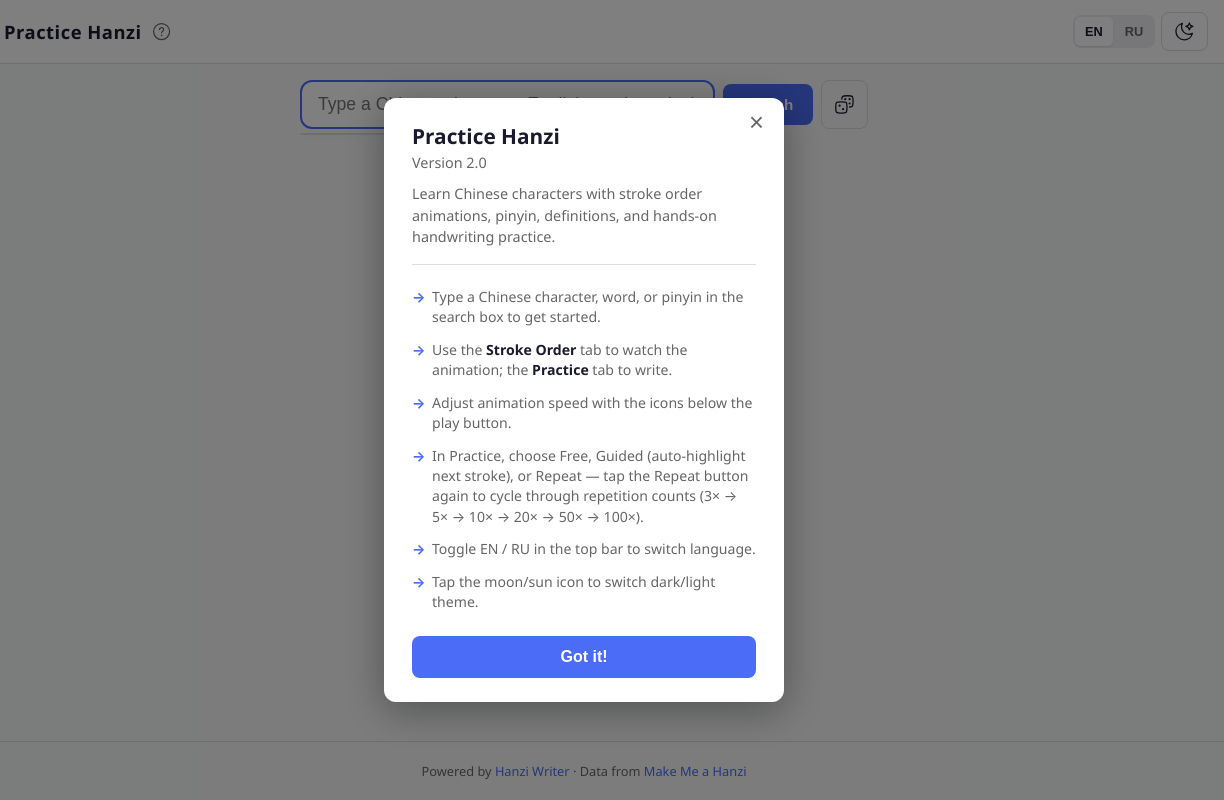
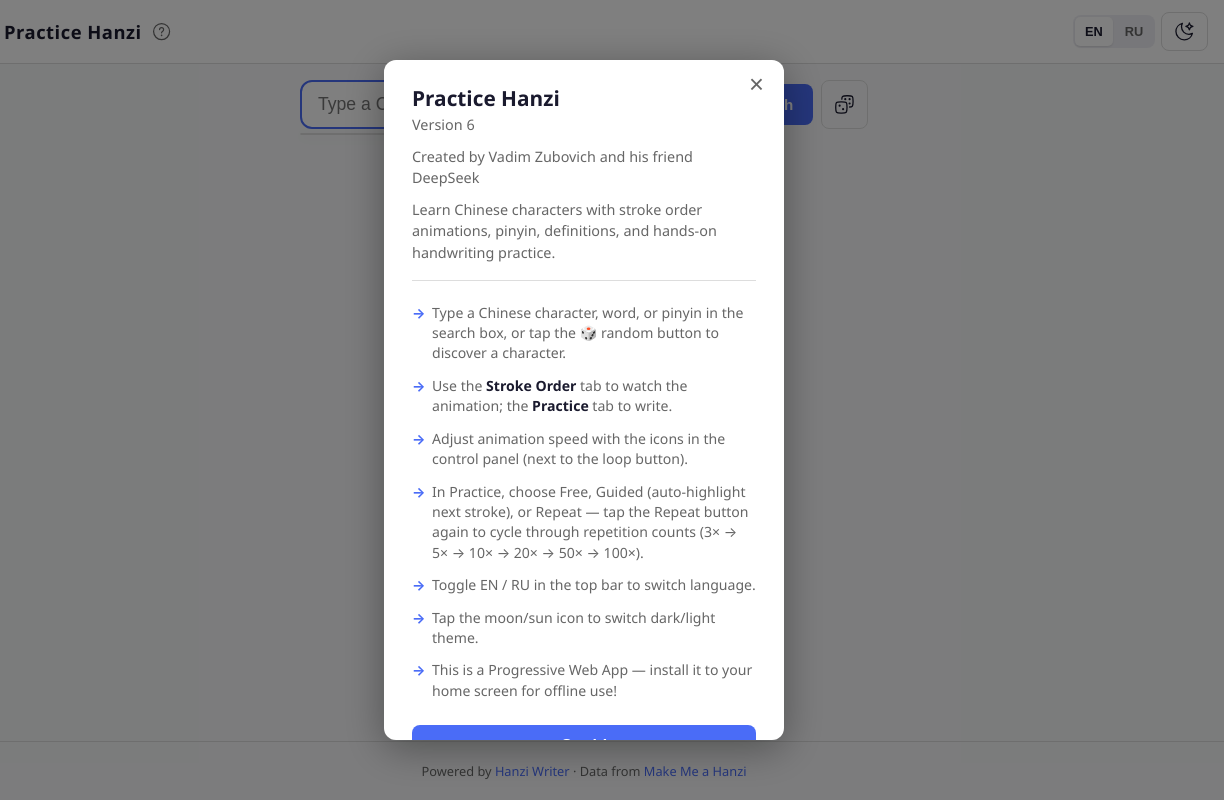
Before and after one commit to Fulcrum81/hanzi-studio, a plain HTML site: page index.html in a window 1280 px wide. Shown: the full height of the page, 56-1280 px from the left. Drawn offline with Linux system fonts and the light colour scheme.

Commit message:
fix: dynamic version from APP_VERSION constant
Removed hardcoded version from i18n keys

Version label in About reads from APP_VERSION = 6 defined in index.html

Bump APP_VERSION in index.html when bumping SW cache to keep them in sync

```diff
--- a/app.css
+++ b/app.css
@@ -776,6 +776,12 @@ body {
 .about-version {
   font-size: 0.8rem;
   color: var(--text-muted);
+  margin: 0 0 2px 0;
+}
+
+.about-credit {
+  font-size: 0.8rem;
+  color: var(--text-muted);
   margin: 0 0 12px 0;
 }
 
--- a/app.js
+++ b/app.js
@@ -69,6 +69,7 @@
   const aboutOverlay   = $('#aboutOverlay');
   const aboutCloseBtn  = $('#aboutCloseBtn');
   const aboutDismissBtn= $('#aboutDismissBtn');
+  const aboutVersion   = $('#aboutVersion');
 
   // ---- Init ----
   function init() {
@@ -662,6 +663,8 @@
 
   // ---- About / Help overlay ----
   function showAboutOverlay() {
+    // Set version from the global constant (defined in index.html)
+    aboutVersion.textContent = typeof APP_VERSION !== 'undefined' ? APP_VERSION : '?';
     // Apply translations inside the overlay since it may not have been visible at init
     applyTranslations();
     aboutOverlay.classList.remove('hidden');
--- a/i18n.js
+++ b/i18n.js
@@ -56,14 +56,16 @@ const LOCALES = {
     'lang.en':                  'EN',
     'lang.ru':                  'RU',
     'about.title':              'Practice Hanzi',
-    'about.version':            'Version 2.0',
+    'about.version':            'Version',
+    'about.credit':             'Created by Vadim Zubovich and his friend DeepSeek',
     'about.desc':               'Learn Chinese characters with stroke order animations, pinyin, definitions, and hands-on handwriting practice.',
-    'about.tip_search':         'Type a Chinese character, word, or pinyin in the search box to get started.',
+    'about.tip_search':         'Type a Chinese character, word, or pinyin in the search box, or tap the 🎲 random button to discover a character.',
     'about.tip_tabs':           'Use the <strong>Stroke Order</strong> tab to watch the animation; the <strong>Practice</strong> tab to write.',
-    'about.tip_speed':          'Adjust animation speed with the icons below the play button.',
+    'about.tip_speed':          'Adjust animation speed with the icons in the control panel (next to the loop button).',
     'about.tip_modes':          'In Practice, choose Free, Guided (auto-highlight next stroke), or Repeat — tap the Repeat button again to cycle through repetition counts (3× → 5× → 10× → 20× → 50× → 100×).',
     'about.tip_lang':           'Toggle EN / RU in the top bar to switch language.',
     'about.tip_theme':          'Tap the moon/sun icon to switch dark/light theme.',
+    'about.tip_pwa':            'This is a Progressive Web App — install it to your home screen for offline use!',
     'about.got_it':             'Got it!',
   },
 
@@ -118,14 +120,16 @@ const LOCALES = {
     'lang.en':                  'EN',
     'lang.ru':                  'RU',
     'about.title':              'Practice Hanzi',
-    'about.version':            '\u0412\u0435\u0440\u0441\u0438\u044f 2.0',
+    'about.version':            '\u0412\u0435\u0440\u0441\u0438\u044f',
+    'about.credit':             '\u0421\u043e\u0437\u0434\u0430\u043b \u0412\u0430\u0434\u0438\u043c \u0417\u0443\u0431\u043e\u0432\u0438\u0447 \u0438 \u0435\u0433\u043e \u0434\u0440\u0443\u0433 DeepSeek',
     'about.desc':               '\u0418\u0437\u0443\u0447\u0430\u0439\u0442\u0435 \u043a\u0438\u0442\u0430\u0439\u0441\u043a\u0438\u0435 \u0438\u0435\u0440\u043e\u0433\u043b\u0438\u0444\u044b \u0441 \u0430\u043d\u0438\u043c\u0430\u0446\u0438\u0435\u0439 \u043f\u043e\u0440\u044f\u0434\u043a\u0430 \u0447\u0435\u0440\u0442, \u043f\u0438\u043d\u044c\u0438\u043d\u0435\u043c, \u0437\u043d\u0430\u0447\u0435\u043d\u0438\u044f\u043c\u0438 \u0438 \u043f\u0440\u0430\u043a\u0442\u0438\u043a\u043e\u0439 \u043d\u0430\u043f\u0438\u0441\u0430\u043d\u0438\u044f.',
-    'about.tip_search':         '\u0412\u0432\u0435\u0434\u0438\u0442\u0435 \u0438\u0435\u0440\u043e\u0433\u043b\u0438\u0444, \u0441\u043b\u043e\u0432\u043e \u0438\u043b\u0438 \u043f\u0438\u043d\u044c\u0438\u043d\u044c \u0432 \u043f\u043e\u0438\u0441\u043a\u043e\u0432\u0443\u044e \u0441\u0442\u0440\u043e\u043a\u0443.',
-    'about.tip_tabs':           '\u0418\u0441\u043f\u043e\u043b\u044c\u0437\u0443\u0439\u0442\u0435 \u0432\u043a\u043b\u0430\u0434\u043a\u0443 <strong>\u041f\u043e\u0440\u044f\u0434\u043e\u043a \u0447\u0435\u0440\u0442</strong> \u0434\u043b\u044f \u0430\u043d\u0438\u043c\u0430\u0446\u0438\u0438, \u0430 <strong>\u041f\u0440\u0430\u043a\u0442\u0438\u043a\u0430</strong> \u0434\u043b\u044f \u043d\u0430\u043f\u0438\u0441\u0430\u043d\u0438\u044f.',
-    'about.tip_speed':          '\u0418\u0437\u043c\u0435\u043d\u044f\u0439\u0442\u0435 \u0441\u043a\u043e\u0440\u043e\u0441\u0442\u044c \u0430\u043d\u0438\u043c\u0430\u0446\u0438\u0438 \u0438\u043a\u043e\u043d\u043a\u0430\u043c\u0438 \u043f\u043e\u0434 \u043a\u043d\u043e\u043f\u043a\u043e\u0439 \u0432\u043e\u0441\u043f\u0440\u043e\u0438\u0437\u0432\u0435\u0434\u0435\u043d\u0438\u044f.',
+    'about.tip_search':         '\u0412\u0432\u0435\u0434\u0438\u0442\u0435 \u0438\u0435\u0440\u043e\u0433\u043b\u0438\u0444, \u0441\u043b\u043e\u0432\u043e \u0438\u043b\u0438 \u043f\u0438\u043d\u044c\u0438\u043d\u044c \u0432 \u043f\u043e\u0438\u0441\u043a\u043e\u0432\u0443\u044e \u0441\u0442\u0440\u043e\u043a\u0443 \u0438\u043b\u0438 \u043d\u0430\u0436\u043c\u0438\u0442\u0435 \u0441\u043b\u0443\u0447\u0430\u0439\u043d\u0443\u044e \u043a\u043d\u043e\u043f\u043a\u0443 🎲, \u0447\u0442\u043e\u0431\u044b \u043e\u0442\u043a\u0440\u044b\u0442\u044c \u043d\u043e\u0432\u044b\u0439 \u0438\u0435\u0440\u043e\u0433\u043b\u0438\u0444.',
+    'about.tip_tabs':           '\u0418\u0441\u043f\u043e\u043b\u044c\u0437\u0443\u0439\u0442\u0435 \u0432\u043a\u043b\u0430\u0434\u043a\u0443 <strong>\u041f\u043e\u0440\u044f\u0434\u043e\u043a \u0447\u0435\u0440\u0442</strong> \u0434\u043b\u044f \u043f\u0440\u043e\u0441\u043c\u043e\u0442\u0440\u0430 \u0430\u043d\u0438\u043c\u0430\u0446\u0438\u0438, \u0430 <strong>\u041f\u0440\u0430\u043a\u0442\u0438\u043a\u0430</strong> \u0434\u043b\u044f \u043d\u0430\u043f\u0438\u0441\u0430\u043d\u0438\u044f.',
+    'about.tip_speed':          '\u0418\u0437\u043c\u0435\u043d\u044f\u0439\u0442\u0435 \u0441\u043a\u043e\u0440\u043e\u0441\u0442\u044c \u0430\u043d\u0438\u043c\u0430\u0446\u0438\u0438 \u0438\u043a\u043e\u043d\u043a\u0430\u043c\u0438 \u0432 \u043f\u0430\u043d\u0435\u043b\u0438 \u0443\u043f\u0440\u0430\u0432\u043b\u0435\u043d\u0438\u044f (\u0440\u044f\u0434\u043e\u043c \u0441 \u043a\u043d\u043e\u043f\u043a\u043e\u0439 \u043f\u043e\u0432\u0442\u043e\u0440\u0430).',
     'about.tip_modes':          '\u0412 \u0440\u0435\u0436\u0438\u043c\u0435 \u043f\u0440\u0430\u043a\u0442\u0438\u043a\u0438 \u0432\u044b\u0431\u0435\u0440\u0438\u0442\u0435 \u0421\u0432\u043e\u0431\u043e\u0434\u043d\u044b\u0439, \u0421 \u043f\u043e\u0434\u0441\u043a\u0430\u0437\u043a\u043e\u0439 (\u0430\u0432\u0442\u043e\u043f\u043e\u0434\u0441\u0432\u0435\u0442\u043a\u0430) \u0438\u043b\u0438 \u041f\u043e\u0432\u0442\u043e\u0440 \u2014 \u043d\u0430\u0436\u043c\u0438\u0442\u0435 \u043a\u043d\u043e\u043f\u043a\u0443 \u041f\u043e\u0432\u0442\u043e\u0440 \u0435\u0449\u0451 \u0440\u0430\u0437, \u0447\u0442\u043e\u0431\u044b \u043f\u0435\u0440\u0435\u043a\u043b\u044e\u0447\u0430\u0442\u044c \u043a\u043e\u043b\u0438\u0447\u0435\u0441\u0442\u0432\u043e \u043f\u043e\u0432\u0442\u043e\u0440\u0435\u043d\u0438\u0439 (3\u00d7 \u2192 5\u00d7 \u2192 10\u00d7 \u2192 20\u00d7 \u2192 50\u00d7 \u2192 100\u00d7).',
     'about.tip_lang':           '\u041f\u0435\u0440\u0435\u043a\u043b\u044e\u0447\u0430\u0439\u0442\u0435 EN / RU \u0432 \u0432\u0435\u0440\u0445\u043d\u0435\u0439 \u043f\u0430\u043d\u0435\u043b\u0438.',
     'about.tip_theme':          '\u041d\u0430\u0436\u043c\u0438\u0442\u0435 \u0438\u043a\u043e\u043d\u043a\u0443 \u043b\u0443\u043d\u044b/\u0441\u043e\u043b\u043d\u0446\u0430 \u0434\u043b\u044f \u0441\u043c\u0435\u043d\u044b \u0442\u0435\u043c\u044b.',
+    'about.tip_pwa':            '\u042d\u0442\u043e PWA — \u0443\u0441\u0442\u0430\u043d\u043e\u0432\u0438\u0442\u0435 \u0435\u0433\u043e \u043d\u0430 \u0433\u043b\u0430\u0432\u043d\u044b\u0439 \u044d\u043a\u0440\u0430\u043d \u0434\u043b\u044f \u0438\u0441\u043f\u043e\u043b\u044c\u0437\u043e\u0432\u0430\u043d\u0438\u044f \u0431\u0435\u0437 \u0438\u043d\u0442\u0435\u0440\u043d\u0435\u0442\u0430!',
     'about.got_it':             '\u041f\u043e\u043d\u044f\u0442\u043d\u043e!',
   }
 };
--- a/index.html
+++ b/index.html
@@ -238,7 +238,8 @@
       <button id="aboutCloseBtn" class="about-close-btn" aria-label="Close">&times;</button>
       <div class="about-content">
         <h2 data-i18n="about.title">Practice Hanzi</h2>
-        <p class="about-version" data-i18n="about.version">Version 2.0</p>
+        <p class="about-version"><span data-i18n="about.version">Version</span> <span id="aboutVersion"></span></p>
+        <p class="about-credit" data-i18n="about.credit">Created by Vadim Zubovich and his friend DeepSeek</p>
         <p data-i18n="about.desc">Learn Chinese characters with stroke order animations, pinyin, definitions, and hands-on handwriting practice.</p>
         <hr>
         <ul class="about-tutorial">
@@ -248,6 +249,7 @@
           <li data-i18n="about.tip_modes">In Practice, choose Free, Guided (auto-highlight next stroke), or Repeat (re-quiz N times).</li>
           <li data-i18n="about.tip_lang">Toggle EN / RU in the top bar to switch language.</li>
           <li data-i18n="about.tip_theme">Tap the moon/sun icon to switch dark/light theme.</li>
+          <li data-i18n="about.tip_pwa">This is a Progressive Web App — install it to your home screen for offline use!</li>
         </ul>
         <button id="aboutDismissBtn" class="primary-btn" data-i18n="about.got_it">Got it!</button>
       </div>
@@ -261,6 +263,7 @@
 
   <script src="app.js"></script>
   <script>
+    const APP_VERSION = 6;
     // Register service worker for PWA offline support
     if ('serviceWorker' in navigator) {
       window.addEventListener('load', function () {
```
Also changed, not shown: icons/help-circle-stroke-rounded.svg (added).
